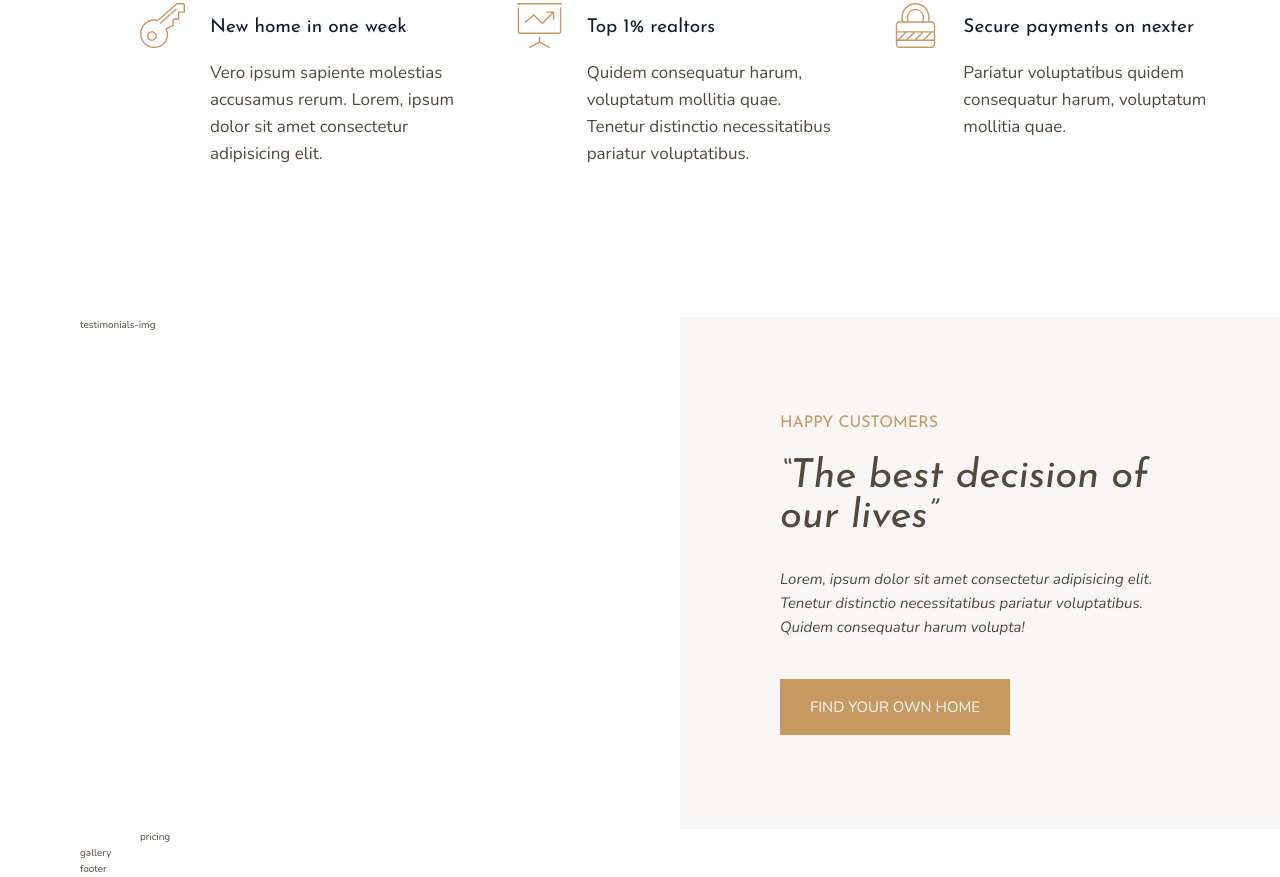
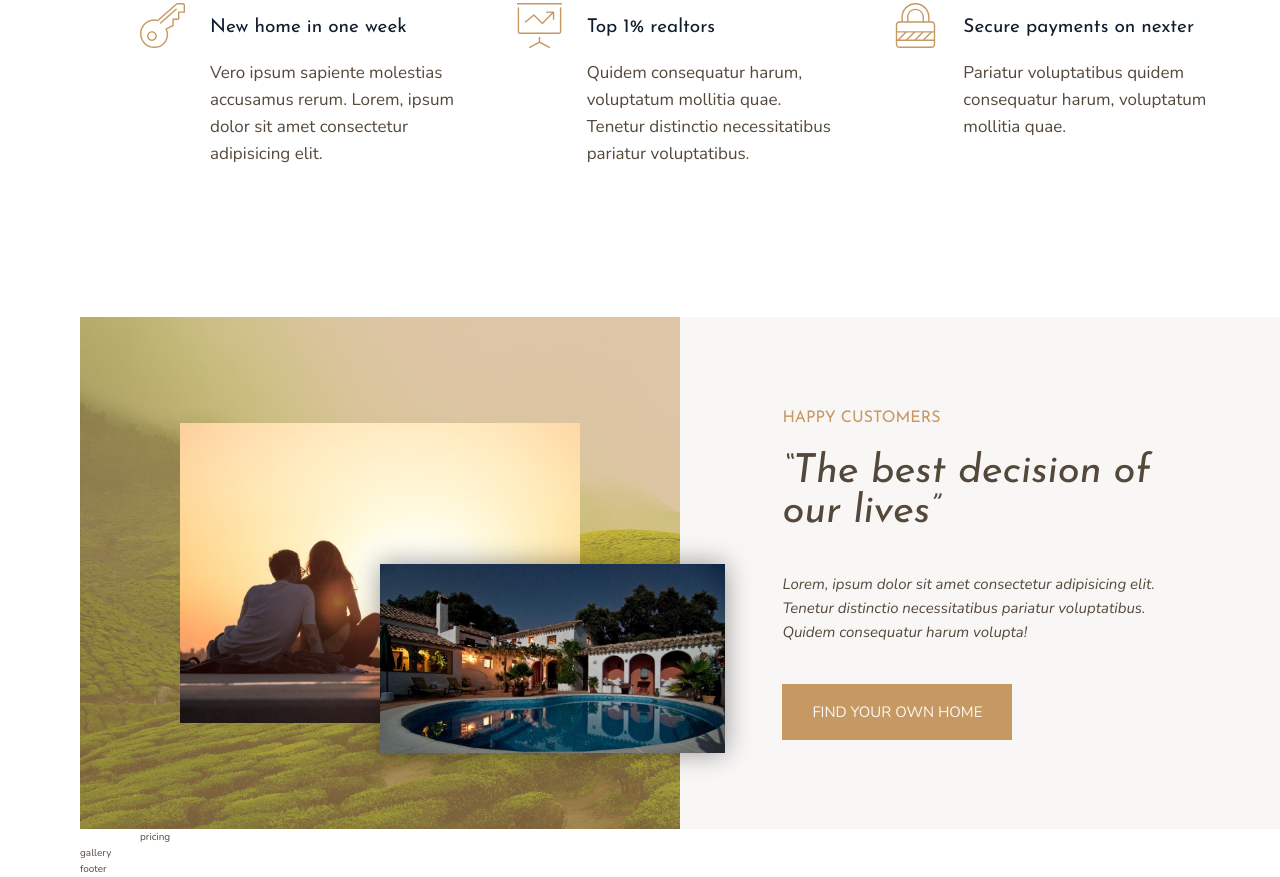
Before and after one commit to othmanekahtal/Nexter-grid-project, a website: page index.html in a window 1280 px wide. Shown: the part 996-1873 px from the top of the page. Drawn offline with nearby package versions, Linux system fonts and the light colour scheme.

Commit message:
add more in project : testimonials styling

```diff
--- a/index.html
+++ b/index.html
@@ -82,7 +82,8 @@
         </div>
     </section>
     <div class="testimonials__img">
-        testimonials-img
+        <img class="img-testimonials--1" src="img/story-1.jpeg" alt="testimonials img">
+        <img class="img-testimonials--2" src="img/story-2.jpeg" alt="testimonials img">
     </div>
     <div class="testimonials__content">
         <h3 class="heading-3 heading-3--testimonials heading-3--primary-color">Happy Customers</h3>
--- a/sass/_testimonials.scss
+++ b/sass/_testimonials.scss
@@ -1,26 +1,62 @@
 .testimonials {
   &__img {
     grid-column: full-grid-start / col-end 4;
+    background-image: linear-gradient(
+        to right,
+        rgba($color-primary, 0.55),
+        rgba($color-primary, 0.55)
+      ),
+      url("../img/back.jpg");
+    background-position: center;
+    background-size: cover;
+    background-repeat: no-repeat;
+    display: grid;
+    align-items: center;
+    grid-template-columns:
+      [start-grid-col] 1fr [start-center-col] repeat(
+        4,
+        [start-col] 1fr [end-col]
+      )
+      [end-center-col] 1fr [end-grid-col];
+    grid-template-rows:
+      [start-grid-row] 1fr [start-center-row] repeat(
+        4,
+        [start-row] 1fr [end-row]
+      )
+      [end-center-row]
+      1fr [end-grid-row];
+    .img-testimonials--1 {
+      grid-column: start-center-col / end-center-col;
+      grid-row: start-center-row / end-center-row;
+
+      width: 100%;
+    }
+    .img-testimonials--2 {
+      width: 115%;
+      box-shadow: 0 0 2.5rem rgba(#000000, 0.4);
+      grid-column: end-col 2 / end-grid-col;
+      grid-row: end-row 1 / end-grid-row;
+      position: relative;
+      z-index: 1;
+    }
   }
   &__content {
     background-color: $color-grey-light-1;
     grid-column: col-end 4 / full-grid-end;
-    display: grid;
-    grid-template-rows: min-content;
-    grid-template-columns: minmax(min-content, 40rem);
-    align-content: center;
+    display: flex;
+    flex-direction: column;
+    align-items: flex-start;
     justify-content: center;
+    padding: 6rem 8vw;
     .heading-2--testimonials {
       margin-bottom: 1rem;
     }
     p {
       font-style: italic;
       font-size: 1.5rem;
-      margin: 2rem 0 4rem;
+      margin: 3rem 0 4rem;
     }
     .btn {
-      align-self: center;
-      justify-self: flex-start;
       padding: 1.8rem 3rem;
     }
   }
--- a/sass/_typography.scss
+++ b/sass/_typography.scss
@@ -49,4 +49,8 @@ body {
   font-weight: 400;
   font-family: inherit;
   font-size: 1.5rem;
+  transition: all 0.25s;
+  &:hover {
+    background-color: $color-primary-dark;
+  }
 }
```
Also changed, not shown: css/style.css.
